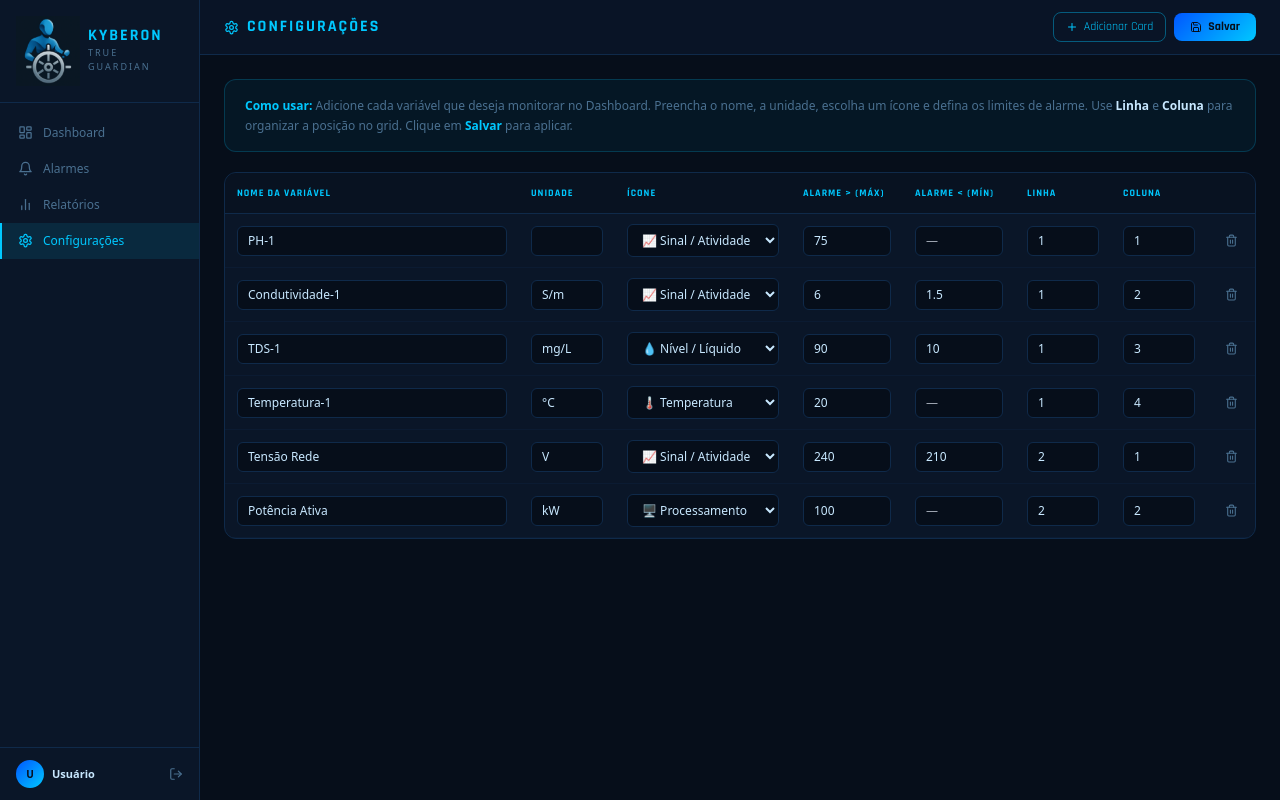
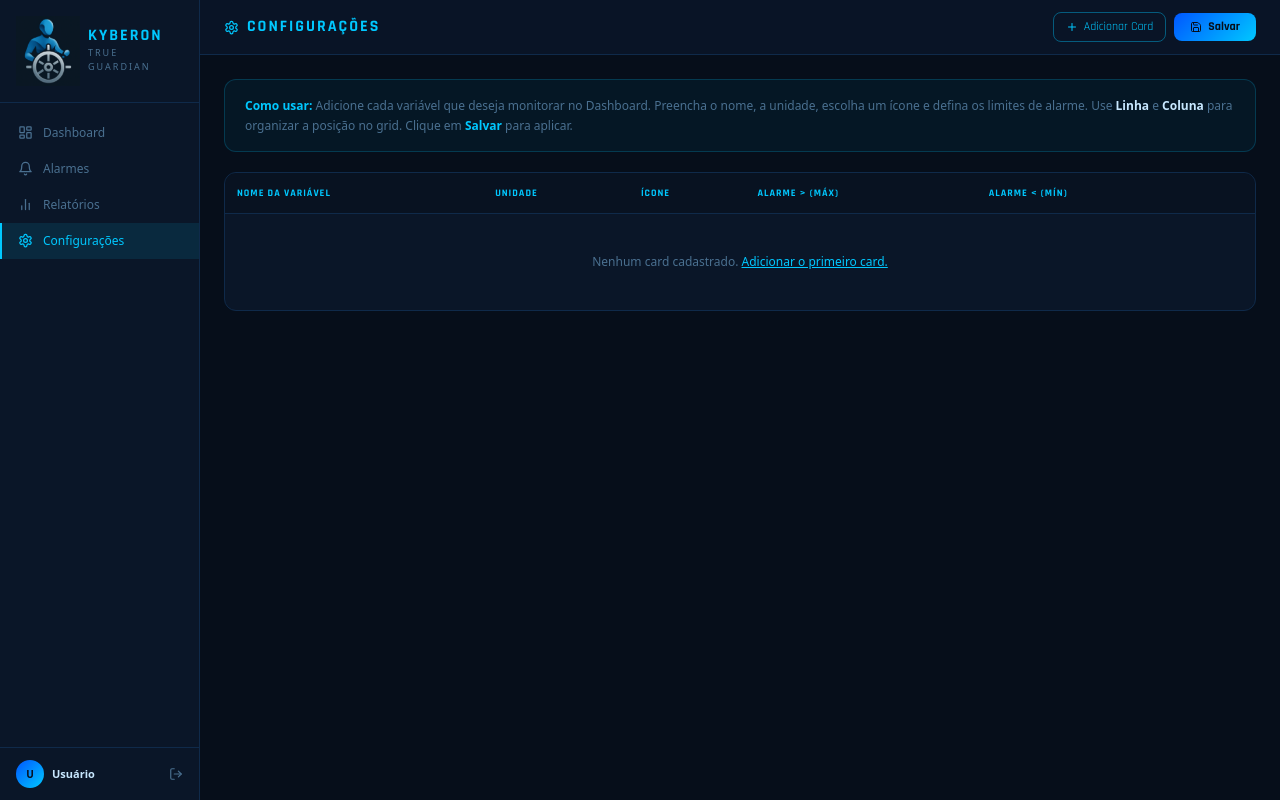
Before and after one commit to kyberontech/kyberon-saas, a Next.js app: page /configuracoes in a window 1280 px wide. Built offline with nearby package versions, Linux system fonts and the light colour scheme.

Commit message:
Retirado a função de ajuste de linha/coluna e entrada dos cards default

```diff
--- a/src/app/configuracoes/page.tsx
+++ b/src/app/configuracoes/page.tsx
@@ -7,7 +7,6 @@
 // Cada card representa uma variável monitorada.
 // Tudo é salvo no localStorage (sem banco de dados por enquanto).
 // ─────────────────────────────────────────────────────────────────────────────
-
 import { useState, useEffect } from 'react'
 import Sidebar from '@/components/Sidebar'
 import { Settings, Plus, Trash2, Save } from 'lucide-react'
@@ -15,6 +14,7 @@ import {
   getCards, saveCards, isInAlarm,
   type Card,
 } from '@/data/store'
+
 
 // Ícones disponíveis para os cards
 // Adicione mais nomes de ícones do Lucide conforme precisar
@@ -123,28 +123,6 @@ function CardRow({
         />
       </td>
 
-      {/* Linha */}
-      <td className="px-3 py-2.5 w-24">
-        <input
-          type="number"
-          min={1}
-          className={inputCls}
-          value={card.row}
-          onChange={e => set('row', +e.target.value)}
-        />
-      </td>
-
-      {/* Coluna */}
-      <td className="px-3 py-2.5 w-24">
-        <input
-          type="number"
-          min={1}
-          max={4}
-          className={inputCls}
-          value={card.col}
-          onChange={e => set('col', +e.target.value)}
-        />
-      </td>
 
       {/* Excluir */}
       <td className="px-3 py-2.5 w-12 text-center">
@@ -181,6 +159,7 @@ export default function ConfiguracoesPage() {
     setCards(prev => prev.filter(c => c.id !== id))
     setSaved(false)
   }
+
 
   // Adiciona card vazio
   function addCard() {
@@ -252,8 +231,6 @@ export default function ConfiguracoesPage() {
                       'Ícone',
                       'Alarme > (Máx)',
                       'Alarme < (Mín)',
-                      'Linha',
-                      'Coluna',
                       '',
                     ].map(h => (
                       <th
--- a/src/data/store.ts
+++ b/src/data/store.ts
@@ -45,7 +45,7 @@ export const MOCK_USER: User = {
 }
 
 // ── Cards padrão (criados na tela de Configurações) ───────────────────────────
-
+/**
 export const DEFAULT_CARDS: Card[] = [
   {
     id: 'card-1',
@@ -108,9 +108,10 @@ export const DEFAULT_CARDS: Card[] = [
     row: 2, col: 2,
   },
 ]
-
+*/
 
 // ── Alarmes simulados ─────────────────────────────────────────────────────────
+/**
 export const DEFAULT_ALARMS: AlarmEvent[] = [
   {
     id: 'alm-1',
@@ -133,10 +134,11 @@ export const DEFAULT_ALARMS: AlarmEvent[] = [
     status: 'RECONHECIDO',
   },
 ]
+*/
 
 // ── Helpers: lê/salva no localStorage ────────────────────────────────────────
 // Futuramente: substituir por chamadas fetch() para sua API
-
+/**
 export function getCards(): Card[] {
   if (typeof window === 'undefined') return DEFAULT_CARDS
   try {
@@ -146,12 +148,26 @@ export function getCards(): Card[] {
     return DEFAULT_CARDS
   }
 }
+*/
+
+export function getCards(): Card[] {
+  if (typeof window === 'undefined') return []
+  try {
+    const stored = localStorage.getItem('ky_cards')
+    return stored ? JSON.parse(stored) : []
+  } catch {
+    return []
+  }
+}
+
+
 
 export function saveCards(cards: Card[]): void {
   if (typeof window === 'undefined') return
   localStorage.setItem('ky_cards', JSON.stringify(cards))
 }
 
+/**
 export function getAlarms(): AlarmEvent[] {
   if (typeof window === 'undefined') return DEFAULT_ALARMS
   try {
@@ -161,11 +177,25 @@ export function getAlarms(): AlarmEvent[] {
     return DEFAULT_ALARMS
   }
 }
+*/
+
+export function getAlarms(): AlarmEvent[] {
+  if (typeof window === 'undefined') return []
+
+  try {
+    const stored = localStorage.getItem('ky_alarms')
+    return stored ? JSON.parse(stored) : []
+  } catch {
+    return []
+  }
+}
+
 
 export function saveAlarms(alarms: AlarmEvent[]): void {
   if (typeof window === 'undefined') return
   localStorage.setItem('ky_alarms', JSON.stringify(alarms))
 }
+
 
 // ── Verifica se um card está em alarme ───────────────────────────────────────
 export function isInAlarm(card: Card): boolean {
```
Also changed, not shown: 1 other file (tests, documents, lock files or other folders).
